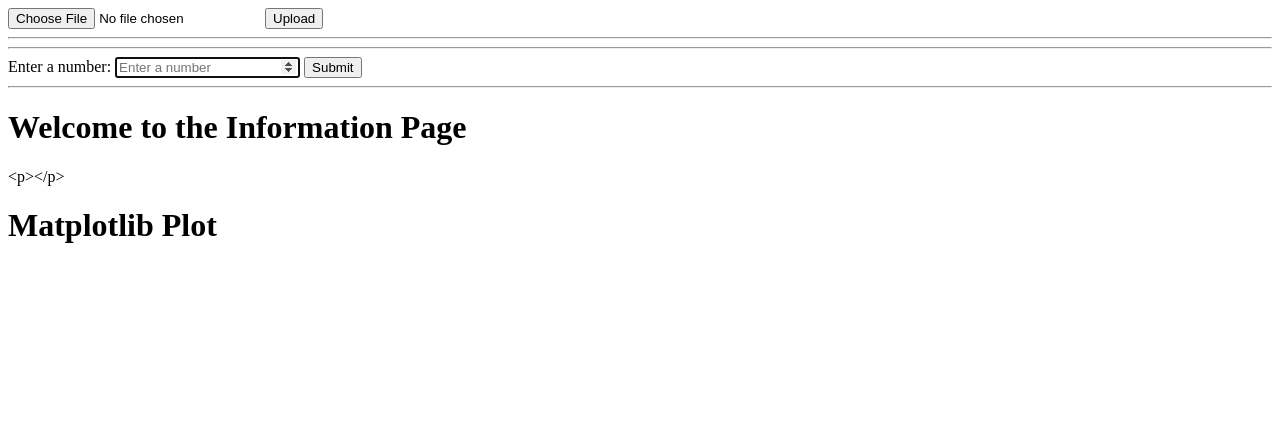
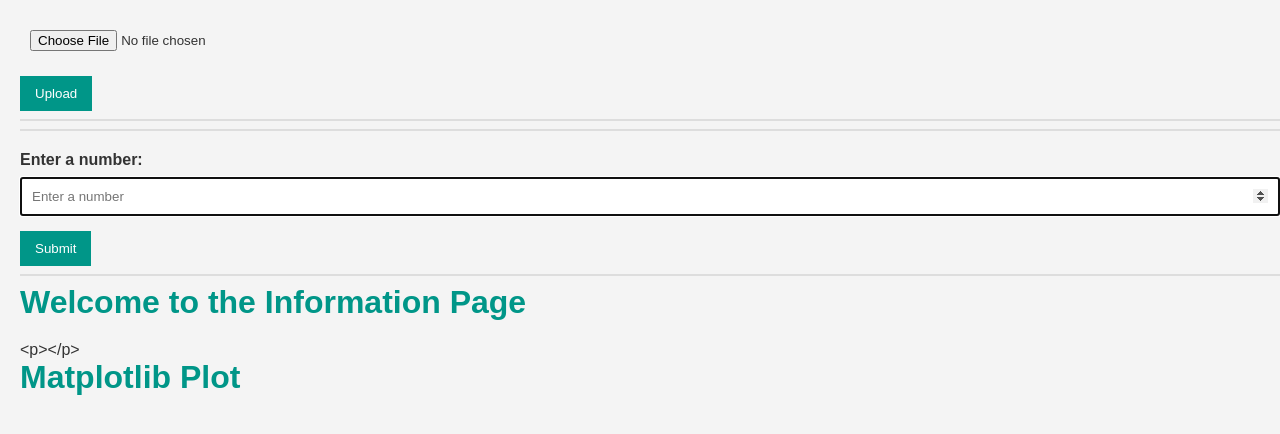
Before and after one commit to MariusCdsg/cstimer_statistiques_resolutions, a Flask app: page / in a window 1280 px wide. Shown: the top 434 px of the page. Run offline with Flask 3, Linux system fonts and the light colour scheme.

Commit message:
style pas styles 💀

```diff
--- /dev/null
+++ b/static/styles.css
@@ -0,0 +1,72 @@
+/* Reset some default styles */
+body, h1, h2, h3, p, form {
+    margin: 0;
+    padding: 0;
+}
+
+body {
+    font-family: 'Arial', sans-serif;
+    background-color: #f4f4f4;
+    color: #333;
+    margin-left: 20px;
+
+}
+
+.container {
+    max-width: 800px;
+    margin: 20px auto;
+    padding: 20px;
+    background-color: #fff;
+    box-shadow: 0 0 10px rgba(0, 0, 0, 0.1);
+}
+
+h1, h2, h3 {
+    color: #009688;
+}
+
+hr {
+    border: 1px solid #ddd;
+}
+
+form {
+    margin-top: 20px;
+}
+
+label {
+    display: block;
+    margin-bottom: 8px;
+    font-weight: bold;
+}
+
+input[type="file"],
+input[type="number"] {
+    width: 100%;
+    padding: 10px;
+    margin-bottom: 15px;
+    box-sizing: border-box;
+}
+
+input[type="submit"] {
+    background-color: #009688;
+    color: #fff;
+    padding: 10px 15px;
+    border: none;
+    cursor: pointer;
+}
+
+input[type="submit"]:hover {
+    background-color: #00796b;
+}
+
+#informationPlaceholder {
+    margin-top: 20px;
+}
+
+/* Styling for the Matplotlib Plot */
+h1 + img {
+    max-width: 100%;
+    height: auto;
+    display: block;
+    margin: 20px 0;
+    box-shadow: 0 0 10px rgba(0, 0, 0, 0.1);
+}
--- a/templates/siteweb_cstimer_additional_stats.html
+++ b/templates/siteweb_cstimer_additional_stats.html
@@ -9,8 +9,8 @@
     <!-- todo faire le css (automatiquement chat gpt) -->
     <title>HTML Elements Example</title>
     <script src="https://code.jquery.com/jquery-3.6.0.min.js"></script>  <!-- used for $-->
-    <link rel="stylesheet" type="text/css" href="{{ url_for('static', filename='styles.css') }}">
-    <link rel="stylesheet" type="text/css" href="{{ url_for('static', filename='styles.css') }}">
+    <link rel="stylesheet" href="../static/styles.css">
+
 
 
 </head>
```
